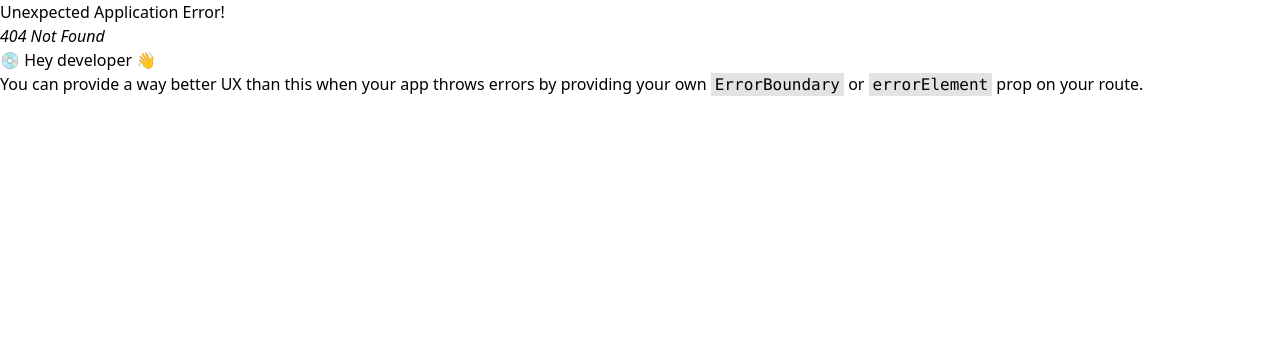
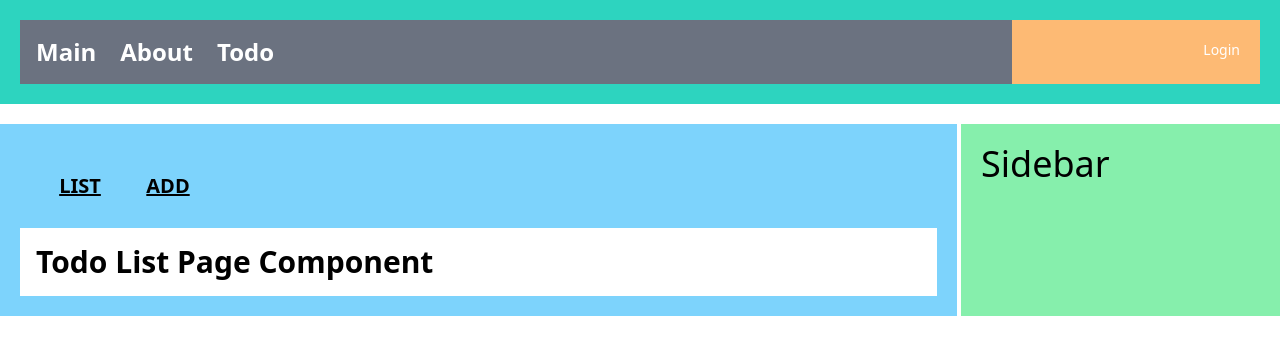
Before and after one commit to CHOHUNE/following_react_, a React (Create React App) app: page /todo/list in a window 1280 px wide. Before the commit this address had no page. Shown: the top 354 px of the page. Built offline with nearby package versions, Linux system fonts and the light colour scheme.

Commit message:
Outlet을 이용한 서브 메뉴

```diff
--- a/src/components/menus/basicMenu.js
+++ b/src/components/menus/basicMenu.js
@@ -17,6 +17,7 @@ const BasicMenu = () => {
                     <li className="pr-6 text-2xl">
                         <Link to={'/todo/'}>Todo</Link>
                     </li>
+                {/*  투두 내에서만 사용하는 레이아웃을 만들 기 위해 OUTLET 이라는 기능을 쓴다 */}
 
 
                 </ul>
--- /dev/null
+++ b/src/pages/todo/ListPage.js
@@ -0,0 +1,20 @@
+import React from 'react';
+
+function ListPage(children) {
+    return (
+        <div className={"p-4 w-full bg-white"}>
+            <div className={"text-3xl font-extrabold"}>
+              Todo List Page Component
+            </div>
+        </div>
+    );
+}
+
+
+
+//특이한 점은 basicLayOut을 적용을 안했다.->  OUTLET의 장점
+//다른 내용은 하나도 없이 구조만 서술했음에도 투두 리스트 페이지가 렌더링 된다. -> OUTLET의 효과
+// basicLayOut 에서 1depth 인덱스 페이지에서 서브레이어를 잡아준다.
+// 레이아웃을 잡아줌으로서 필요한 코드만으로 코드를 구성할 수 있게 된다.
+
+export default ListPage;
--- /dev/null
+++ b/src/pages/todo/indexPage.js
@@ -0,0 +1,36 @@
+import { Outlet, useNavigate } from "react-router-dom";
+import BasicLayout from "../../layouts/BasicLayout";
+import { useCallback } from "react";
+
+const IndexPage = () => {
+
+    const navigate = useNavigate()
+
+    const handleClickList = useCallback(() => {
+        navigate({ pathname:'list' })
+    })
+
+    const handleClickAdd = useCallback(() => {
+        navigate({ pathname:'add' })
+    })
+
+    return (
+        <BasicLayout>
+            <div className="w-full flex m-2 p-2 ">
+                <div
+                    className="text-xl m-1 p-2  w-20 font-extrabold text-center underline"
+                    onClick={handleClickList}
+                >LIST</div>
+
+                <div
+                    className="text-xl m-1 p-2 w-20 font-extrabold  text-center underline">ADD</div>
+
+            </div>
+            <div className="flex flex-wrap w-full">
+                <Outlet/>
+            </div>
+        </BasicLayout>
+    );
+}
+
+export default IndexPage;
--- a/src/router/root.js
+++ b/src/router/root.js
@@ -6,18 +6,32 @@ const Main = lazy(() => import("../pages/MainPage"));
 
 const About =lazy(()=> import("../pages/AboutPage"));
 
+const TodoIndex= lazy(()=> import("../pages/todo/indexPage"));
+
+const TodoList=lazy(()=> import("../pages/todo/ListPage"));
+
 
 //라우터를 사용할 때에는 a 태그를 쓸 수 없고 링크를 통해서 이동 해야 한다.
 //브라우저는 기본적으로 주소창을 바꾸게 되면 기존의 데이터를 지우고 새로운 데이터를 불러오게 된다.
 // 이를 방지하기 위해 쓰는 게 링크 컴포넌트다.
 const root = createBrowserRouter([
     {
-        path: "/",
+        path: "",
         element: <Suspense fallback={Loding}><Main/></Suspense>
     },
     {
-        path: "/about",
+        path: "about",
         element: <Suspense fallback={Loding}><About/></Suspense>
+    },{
+        path: "todo",
+        element: <Suspense fallback={Loding}><TodoIndex/></Suspense>
+        ,children:[
+            {
+                path: "list",
+                element: <Suspense fallback={Loding}><TodoList/></Suspense>
+            }
+        ]
+
     }
 ])
 
```
